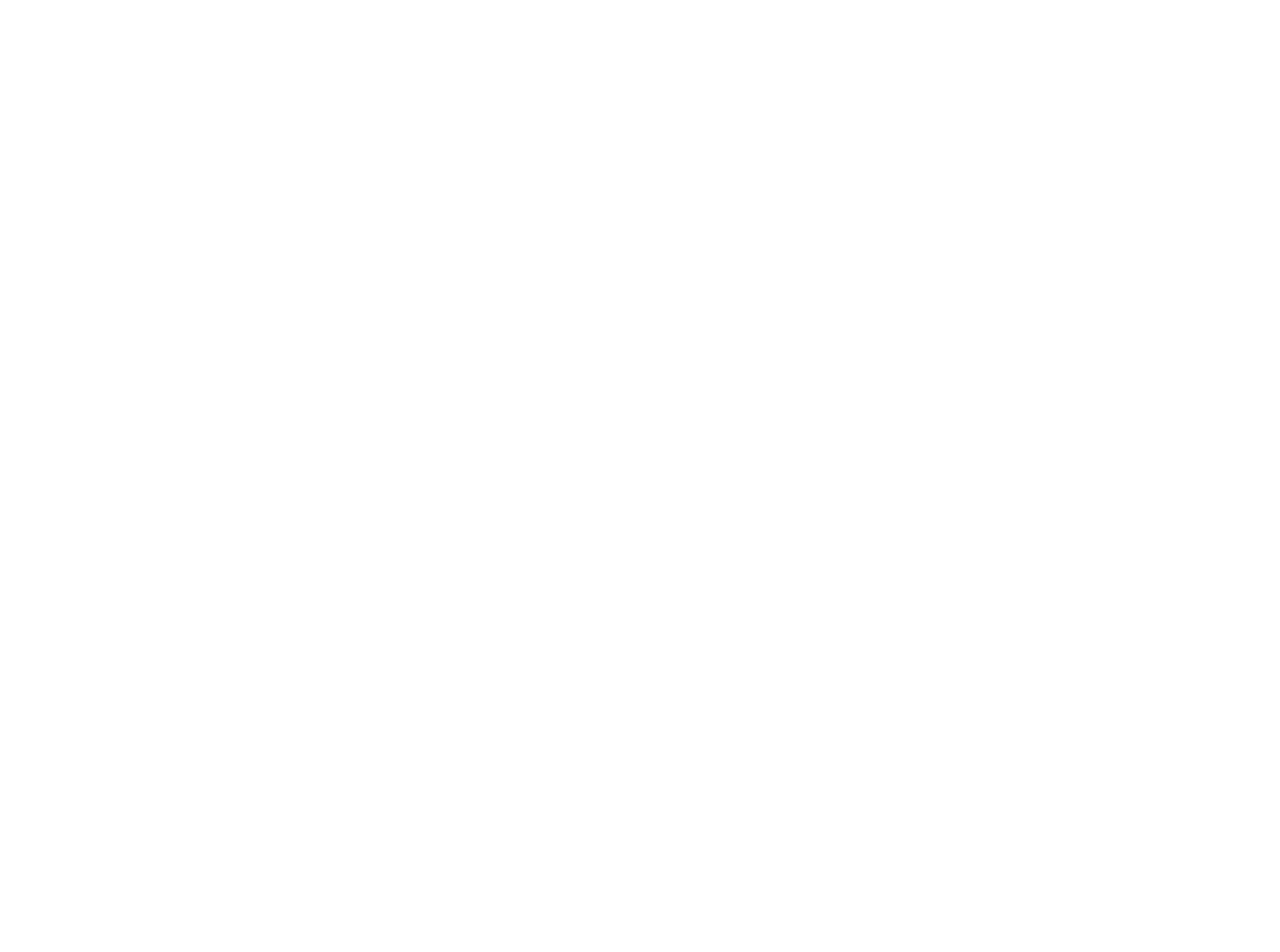
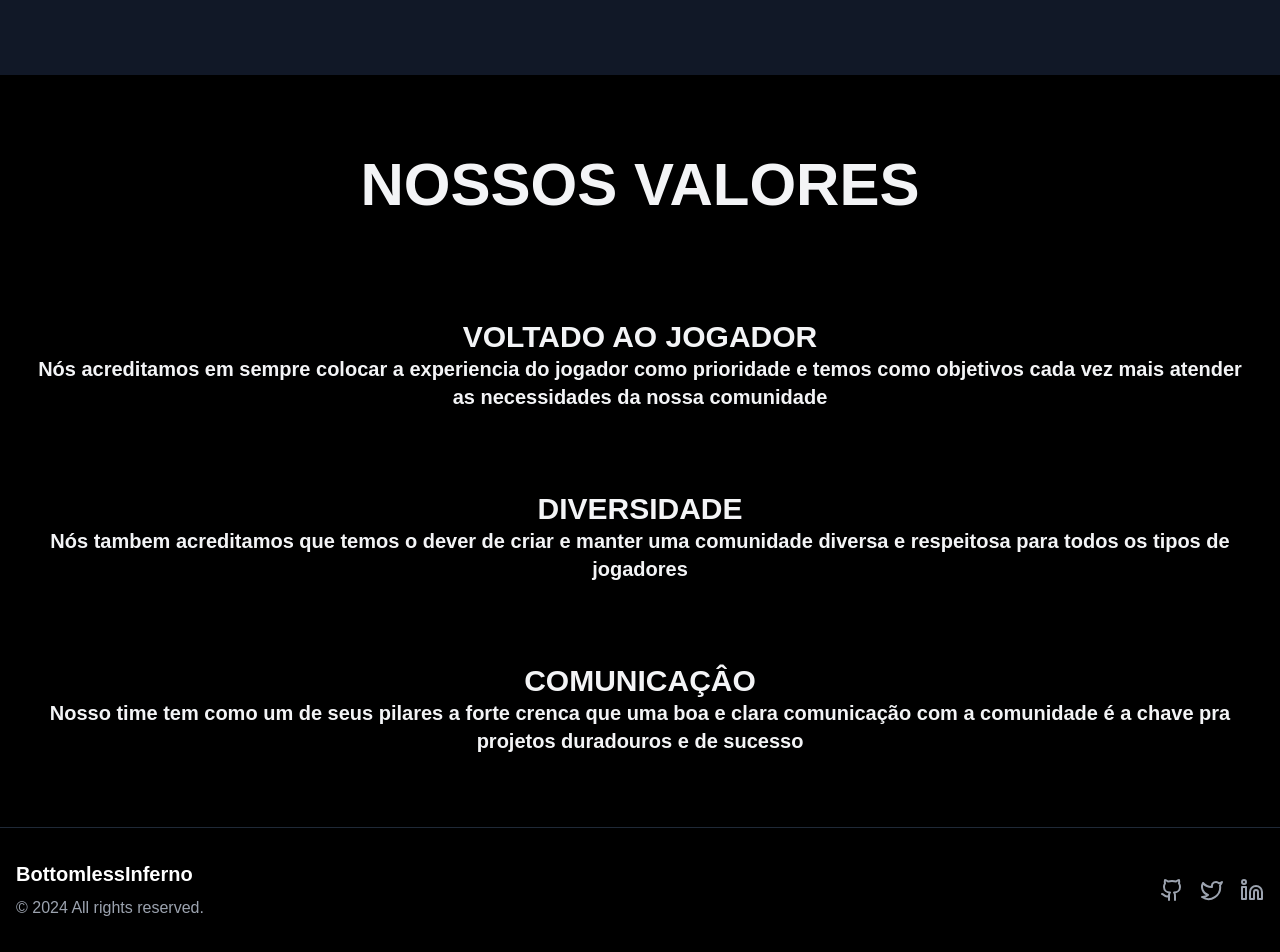
Before and after one commit to Mad-Beaver-Studios/Mad-Beaver-Site-2.0, a Next.js app in the folder site-mad-beaver/: page /sobrenos in a window 1280 px wide. Shown: the part 525-1477 px from the top of the page. Before the commit the page ends 800 px from the top, so only its background shows below. Built offline with nearby package versions, Linux system fonts and the light colour scheme.

Commit message:
Metade do Sobre Nós

```diff
--- a/package.json
+++ b/package.json
@@ -1,5 +1,6 @@
 {
   "dependencies": {
-    "framer-motion": "^11.11.8"
+    "framer-motion": "^11.11.8",
+    "react-icons": "^5.3.0"
   }
 }
--- a/site-mad-beaver/src/app/page.tsx
+++ b/site-mad-beaver/src/app/page.tsx
@@ -132,7 +132,7 @@
               <h3 className="text-xl font-bold mb-2 text-white">
                 BottomlessInferno
               </h3>
-              <p className="text-gray-400">© 2023 All rights reserved.</p>
+              <p className="text-gray-400">© 2024 All rights reserved.</p>
             </div>
             <div className="flex space-x-4">
               <a
--- a/site-mad-beaver/src/app/sobrenos/page.tsx
+++ b/site-mad-beaver/src/app/sobrenos/page.tsx
@@ -1,7 +1,89 @@
+import { motion } from "framer-motion";
+import { Github, Twitter, Linkedin } from "lucide-react";
+
+
 export default function Sobrenos(){
     return(
-        <div>
+        <div className=" bg-[url] min-h-screen flex flex-col bg-black text-white">
+            <main className="flex-grow">
+            <section className="bg-gray-900 py-20">
+                <div className="container mx-auto px-4 py-1 text-center text-2xl mb-8 text-gray-100">
+                    QUEM SOMOS
+                </div>
+                <div className="container mx-auto px-4 py-1 text-center text-6xl font-bold mb-4 text-gray-100">
+                    A MAD BEAVER TEM COMO OBJETIVO CRIAR JOGOS E EXPERIENCIAS QUE CONECTEM OS JOGADORES
+                </div>
+                <div className="container mx-auto px-4 py-1 text-center text-xl font-bold mb-8 text-gray-100">
+                    COM UM PEQUENO TIME NOS ACREDITAMOS SE CAPAZ DE MUDAR O SEU MUNDO
+                </div>
+            </section>
 
+            <section className="container mx-auto px-4 py-20 text-center text-6xl font-bold mb-4 text-gray-100">
+                NOSSOS VALORES
+            </section>
+
+            <section className="container mx-auto px-4 py-2 text-center text-3xl font-bold mb-8 text-gray-100">
+                <div>
+                    VOLTADO AO JOGADOR
+                </div>
+                <div className="container mx-auto px-4 py-0 text-center text-xl font-bold mb-8 text-gray-100">
+                    Nós acreditamos em sempre colocar a experiencia do jogador como prioridade e temos como objetivos cada vez mais atender as necessidades da nossa comunidade
+                </div>
+            </section>
+
+            <section className="container mx-auto px-4 py-2 text-center text-3xl font-bold mb-8 text-gray-100">
+                <div>
+                    DIVERSIDADE
+                </div>
+                <div className="container mx-auto px-4 py-0 text-center text-xl font-bold mb-8 text-gray-100">
+                    Nós tambem acreditamos que temos o dever de criar e manter uma comunidade diversa e respeitosa para todos os tipos de jogadores
+                </div>
+            </section>
+
+            <section className="container mx-auto px-4 py-2 text-center text-3xl font-bold mb-8 text-gray-100">
+                <div>
+                    COMUNICAÇÂO
+                </div>
+                <div className="container mx-auto px-4 py-0 text-center text-xl font-bold mb-8 text-gray-100">
+                    Nosso time tem como um de seus pilares a forte crenca que uma boa e clara comunicação com a comunidade é a chave pra projetos duradouros e de sucesso
+                </div>
+            </section>
+
+            </main>
+
+      {/* Footer */}
+      <footer className="bg-black border-t border-gray-800 py-8">
+        <div className="container mx-auto px-4">
+          <div className="flex flex-col md:flex-row justify-between items-center">
+            <div className="mb-4 md:mb-0">
+              <h3 className="text-xl font-bold mb-2 text-white">
+                BottomlessInferno
+              </h3>
+              <p className="text-gray-400">© 2024 All rights reserved.</p>
+            </div>
+            <div className="flex space-x-4">
+              <a
+                href="#"
+                className="text-gray-400 hover:text-white transition duration-300"
+              >
+                <Github size={24} />
+              </a>
+              <a
+                href="#"
+                className="text-gray-400 hover:text-white transition duration-300"
+              >
+                <Twitter size={24} />
+              </a>
+              <a
+                href="#"
+                className="text-gray-400 hover:text-white transition duration-300"
+              >
+                <Linkedin size={24} />
+              </a>
+            </div>
+          </div>
         </div>
+      </footer>
+    </div>
     )
 }
```
Also changed, not shown: 1 other file (tests, documents, lock files or other folders).
